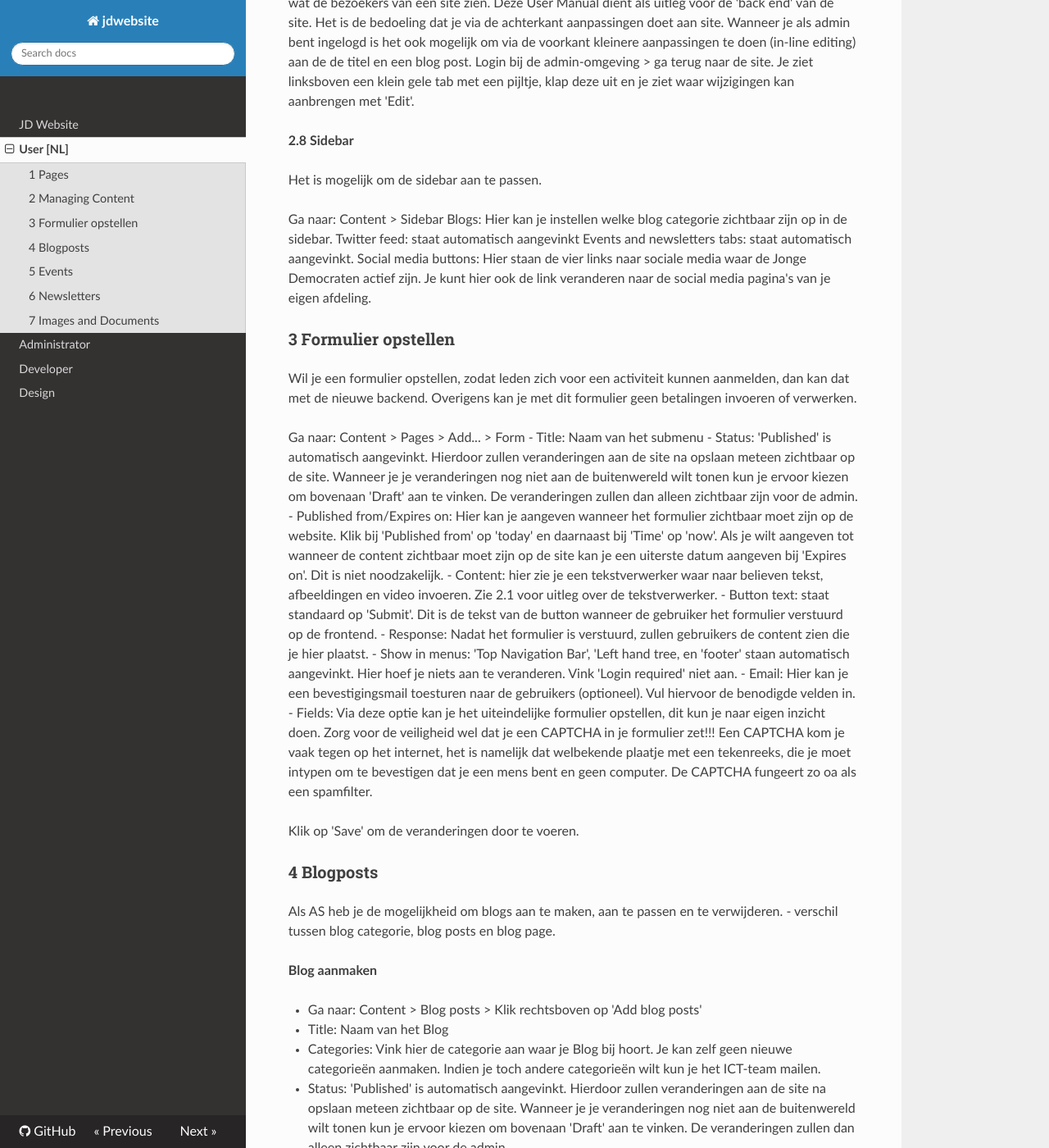
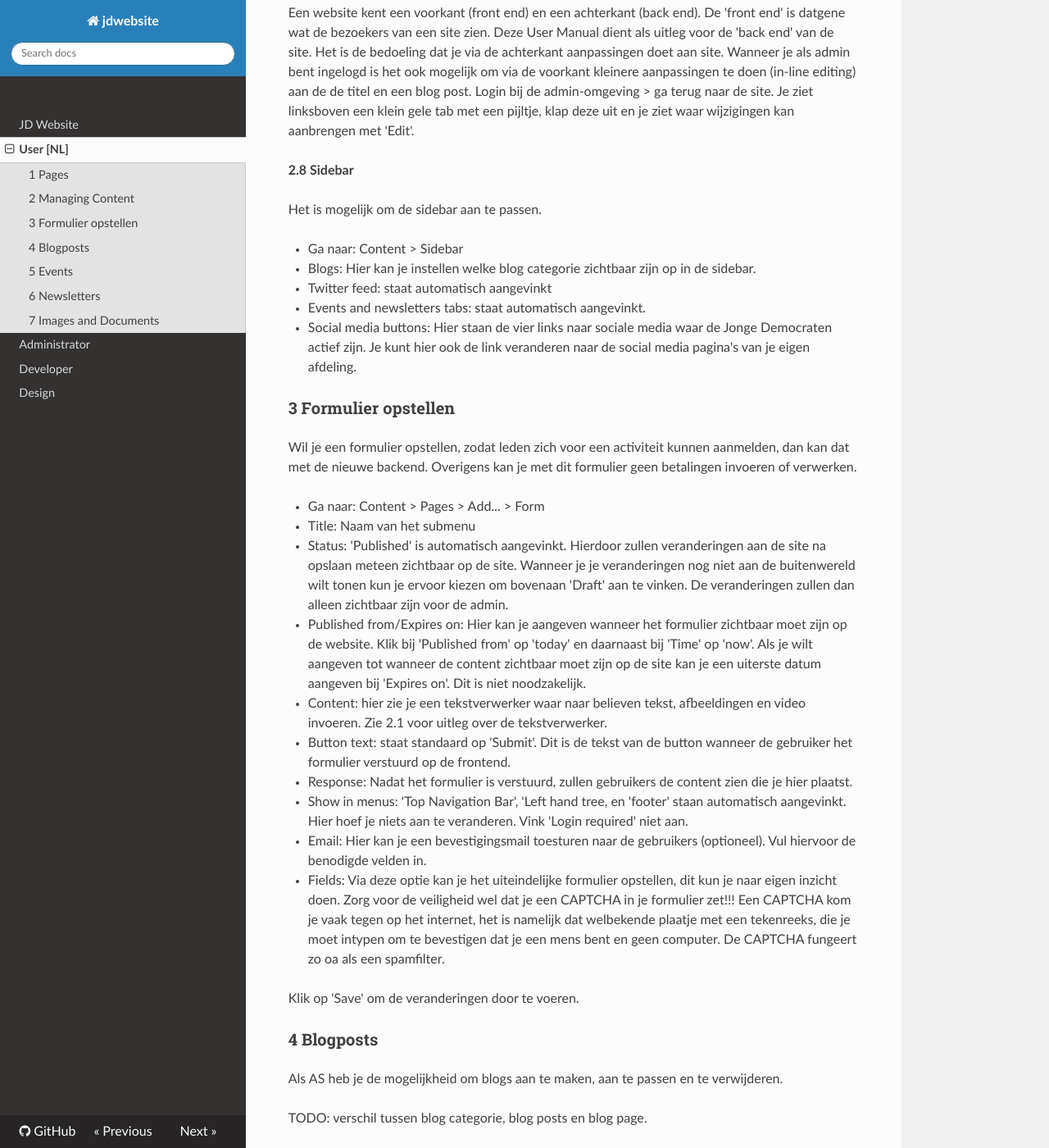
Before and after one commit to jonge-democraten/website, an MkDocs documentation site: the page built from docs/user.md, in a window 1280 px wide and 1400 px high, scrolled down 4949 px. Shown: the whole window at 82% size. Built offline with MkDocs 1.6.1, drawn with Linux system fonts in a browser that asks for light colours; nearby versions of some CDN libraries; old or Windows-style settings are respelled for this version of MkDocs.

Commit message:
Fix layout of user documentation
Some lists were not properly formatted

````diff
--- a/docs/user.md
+++ b/docs/user.md
@@ -87,12 +87,12 @@
 1. Een afbeelding kopiëren/plakken (vanaf een andere site) in het tekstvak (bij content). Deze methode is makkelijk en snel. Echter, wanneer de locatie van de afbeelding op de originele site verandert, is de afbeelding niet meer zichtbaar en krijg je een foutmelding.
 
 2. Om te zorgen dat je afbeelding in de toekomst wel beschikbaar blijft kan je de afbeelding uploaden naar de Media Library (de afbeelding staat dan op de eigen JD server)
-- Zorg dat de afbeelding is opgeslagen in de Media Library (zie punt 7 voor meer uitleg hierover)
-- Ga naar het tekstvak 'Content' en klik in de taakbalk op het 'Instert/Edit Image' icoon (vijfde van links)
-- Een nieuw venster opent;
-- Onder het tabblad 'General', naast het veld van 'Image URL' zit de 'browse' knop om naar de Media Library te gaan;
-- Selecteer de afbeelding uit de Media Libary;
-- Klik op 'Insert'.
+    - Zorg dat de afbeelding is opgeslagen in de Media Library (zie punt 7 voor meer uitleg hierover)
+    - Ga naar het tekstvak 'Content' en klik in de taakbalk op het 'Instert/Edit Image' icoon (vijfde van links)
+    - Een nieuw venster opent;
+    - Onder het tabblad 'General', naast het veld van 'Image URL' zit de 'browse' knop om naar de Media Library te gaan;
+    - Selecteer de afbeelding uit de Media Libary;
+    - Klik op 'Insert'.
 
 Wil je de afbeelding verwijderen uit het tekstvak, dan kan je dat met delete of backspace doen.
 
@@ -100,16 +100,16 @@
 
 PDF bestanden, zoals het HR en Statuten, kun je als volgt insluiten (embedden) op een pagina.
 
-1. Upload het PDF-bestand in de Media Library (zie punt 7 voor meer uitleg hierover)
-2. Open in de backend de pagina waar je het PDF wilt insluiten
-3. Ga naar het tekstvak 'Content' en klik in de taakbalk op het HTML-icoon (zevende van links)
-4. Kopieer in het HTML venster de onderstaande objectcode:  ```<object data="/static/media/path/bestandsnaam.pdf" width="100%" height=600 type="application/pdf"></object>```
-5. Waar in de bovenstaande code nu "/static/media/path/bestandsnaam.pdf" staat dien je de locatiecode (tag) van het pdf-bestand te plaatsen. Dit doe je als volgt:
+- Upload het PDF-bestand in de Media Library (zie punt 7 voor meer uitleg hierover)
+- Open in de backend de pagina waar je het PDF wilt insluiten
+- Ga naar het tekstvak 'Content' en klik in de taakbalk op het HTML-icoon (zevende van links)
+- Kopieer in het HTML venster de onderstaande objectcode:  ```<object data="/static/media/path/bestandsnaam.pdf" width="100%" height=600 type="application/pdf"></object>```
+- Waar in de bovenstaande code nu "/static/media/path/bestandsnaam.pdf" staat dien je de locatiecode (tag) van het pdf-bestand te plaatsen. Dit doe je als volgt:
 	- open in een nieuw tabblad de Media Library
 	- klik op de bestandsnaam van het pdf-bestand welke je wilt insluiten
 	- Het pdf-bestand wordt nu geopend in een ander tabblad, in die adresbalk zie je nu de locatiecode van het pdf-bestand staan.
 	- Kopieer deze locatiecode, let wel, de code begint met /static/media/ en eindigt met .pdf . Alles wat hiervoor of achter staat heb je niet nodig.
-6. Plak de locatiecode op de plek waar nu /static/media/path/bestandsnaam.pdf staat. Zorg dat de code tussen de aanhalingstekens blijft staan.
+- Plak de locatiecode op de plek waar nu /static/media/path/bestandsnaam.pdf staat. Zorg dat de code tussen de aanhalingstekens blijft staan.
 
 Dit is een vrij geavanceerd proces, ga dus niet zomaar rommelen aan de code. Wanneer je de locatiecode niet correct kopieert, wordt er geen PDF bestand zichtbaar op de site.
 
@@ -148,20 +148,18 @@
 
 Het is mogelijk om de sidebar aan te passen.
 
-Ga naar: Content > Sidebar
-Blogs: Hier kan je instellen welke blog categorie zichtbaar zijn op in de sidebar.
-Twitter feed: staat automatisch aangevinkt
-Events and newsletters tabs: staat automatisch aangevinkt.
-Social media buttons: Hier staan de vier links naar sociale media waar de Jonge Democraten actief zijn. Je kunt hier ook de link veranderen naar de social media pagina's van je eigen afdeling.
-
-
+- Ga naar: Content > Sidebar
+- Blogs: Hier kan je instellen welke blog categorie zichtbaar zijn op in de sidebar.
+- Twitter feed: staat automatisch aangevinkt
+- Events and newsletters tabs: staat automatisch aangevinkt.
+- Social media buttons: Hier staan de vier links naar sociale media waar de Jonge Democraten actief zijn. Je kunt hier ook de link veranderen naar de social media pagina's van je eigen afdeling.
 
 
 ### 3 Formulier opstellen
 
 Wil je een formulier opstellen, zodat leden zich voor een activiteit kunnen aanmelden, dan kan dat met de nieuwe backend. Overigens kan je met dit formulier geen betalingen invoeren of verwerken.
 
-Ga naar: Content > Pages > Add... > Form
+- Ga naar: Content > Pages > Add... > Form
 - Title: Naam van het submenu
 - Status: 'Published' is automatisch aangevinkt. Hierdoor zullen veranderingen aan de site na opslaan meteen zichtbaar op de site.  Wanneer je je veranderingen nog niet aan de buitenwereld wilt tonen kun je ervoor kiezen om bovenaan 'Draft' aan te vinken. De veranderingen zullen dan alleen zichtbaar zijn voor de admin.
 - Published from/Expires on: Hier kan je aangeven wanneer het formulier zichtbaar moet zijn op de website. Klik bij 'Published from' op 'today' en daarnaast bij 'Time' op 'now'. Als je wilt aangeven tot wanneer de content zichtbaar moet zijn op de site kan je een uiterste datum aangeven bij 'Expires on'. Dit is niet noodzakelijk.
@@ -177,7 +175,8 @@
 ### 4 Blogposts
 
 Als AS heb je de mogelijkheid om blogs aan te maken, aan te passen en te verwijderen.
-- verschil tussen blog categorie, blog posts en blog page.
+
+TODO: verschil tussen blog categorie, blog posts en blog page.
 
 <strong>Blog aanmaken</strong>
 
````
